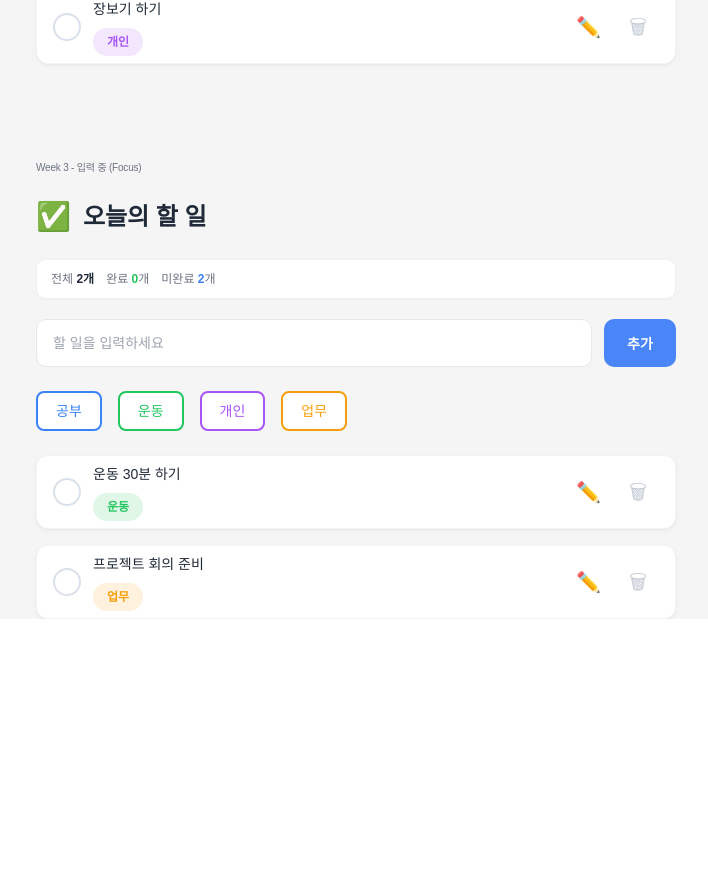
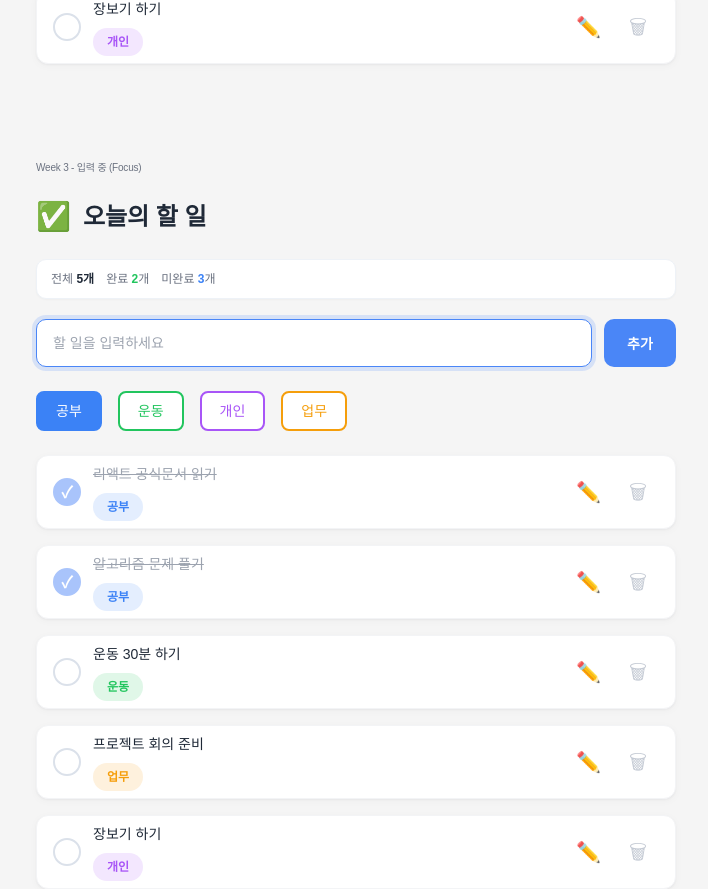
Before and after one commit to IT-Cotato/13th-Frontend-Assignment, a React (Vite) app in the folder week1/: page / in a window 1280 px wide. Shown: the part 713-1602 px from the top of the page, without its empty margins (284-992 px from the left). Before the commit the page ends 1332 px from the top, so only its background shows below. Built offline with nearby package versions, Linux system fonts and the light colour scheme; a web font is replaced by a local one.

Commit message:
refactor: 기본 및 focus todo 상태 통합

```diff
--- a/week1/src/App.tsx
+++ b/week1/src/App.tsx
@@ -1,8 +1,8 @@
 import { FormEvent, useState } from "react";
 import TodoHeader from "./components/TodoHeader";
 import TodoList from "./components/TodoList";
-import { focusPreviewItems, initialTodoItems } from "./data";
-import type { TodoCategory } from "./types";
+import { initialTodoItems } from "./data";
+import type { TodoCategory, TodoItem } from "./types";
 
 const categories: { id: TodoCategory; label: string }[] = [
   { id: "study", label: "공부" },
@@ -14,14 +14,9 @@ const categories: { id: TodoCategory; label: string }[] = [
 export default function App() {
   const [todoItems, setTodoItems] = useState(initialTodoItems);
   const [newTodo, setNewTodo] = useState("");
-  const [newCategory, setNewCategory] = useState<TodoCategory>("study");
+  const [selectedCategory, setSelectedCategory] = useState<TodoCategory>("study");
   const [editingTodoId, setEditingTodoId] = useState<number | null>(null);
   const [editingTodoText, setEditingTodoText] = useState("");
-  const [focusItems, setFocusItems] = useState(focusPreviewItems);
-  const [focusTodo, setFocusTodo] = useState("");
-  const [focusCategory, setFocusCategory] = useState<TodoCategory>("exercise");
-  const [editingFocusId, setEditingFocusId] = useState<number | null>(null);
-  const [editingFocusText, setEditingFocusText] = useState("");
 
   function handleToggle(id: number) {
     setTodoItems((currentItems) =>
@@ -66,49 +61,6 @@ export default function App() {
     setEditingTodoText("");
   }
 
-  function handleFocusToggle(id: number) {
-    setFocusItems((currentItems) =>
-      currentItems.map((item) =>
-        item.id === id ? { ...item, checked: !item.checked } : item
-      )
-    );
-  }
-
-  function handleFocusDelete(id: number) {
-    setFocusItems((currentItems) => currentItems.filter((item) => item.id !== id));
-
-    if (editingFocusId === id) {
-      setEditingFocusId(null);
-      setEditingFocusText("");
-    }
-  }
-
-  function handleFocusEditStart(id: number, text: string) {
-    setEditingFocusId(id);
-    setEditingFocusText(text);
-  }
-
-  function handleFocusEditCancel() {
-    setEditingFocusId(null);
-    setEditingFocusText("");
-  }
-
-  function handleFocusEditSave(id: number) {
-    const trimmedTodo = editingFocusText.trim();
-
-    if (!trimmedTodo) {
-      return;
-    }
-
-    setFocusItems((currentItems) =>
-      currentItems.map((item) =>
-        item.id === id ? { ...item, text: trimmedTodo } : item
-      )
-    );
-    setEditingFocusId(null);
-    setEditingFocusText("");
-  }
-
   function handleAdd(event: FormEvent<HTMLFormElement>) {
     event.preventDefault();
 
@@ -124,70 +76,133 @@ export default function App() {
         id: Date.now(),
         text: trimmedTodo,
         checked: false,
-        category: newCategory,
+        category: selectedCategory,
       },
     ]);
     setNewTodo("");
   }
 
-  function handleFocusAdd(event: FormEvent<HTMLFormElement>) {
-    event.preventDefault();
-
-    const trimmedTodo = focusTodo.trim();
-
-    if (!trimmedTodo) {
-      return;
-    }
-
-    setFocusItems((currentItems) => [
-      {
-        id: Date.now(),
-        text: trimmedTodo,
-        checked: false,
-        category: focusCategory,
-      },
-      ...currentItems,
-    ]);
-    setFocusTodo("");
-  }
-
   const todoCompletedCount = todoItems.filter((item) => item.checked).length;
-  const focusCompletedCount = focusItems.filter((item) => item.checked).length;
-
-  function isCategoryComplete(items: typeof todoItems, categoryId: TodoCategory) {
-    const categoryItems = items.filter((item) => item.category === categoryId);
-
-    return categoryItems.length > 0 && categoryItems.every((item) => item.checked);
-  }
 
   return (
     <main className="page">
       <section className="design-frame">
         <div className="todo-stack">
-          <section className="todo-panel" aria-labelledby="toggle-title">
-            <p className="eyebrow">Week 3 - 기본 상태</p>
-            <TodoHeader icon="✅" title="오늘의 할 일" headingId="toggle-title" />
+          <TodoPanel
+            eyebrow="Week 3 - 기본 상태"
+            headingId="toggle-title"
+            items={todoItems}
+            completedCount={todoCompletedCount}
+            todoText={newTodo}
+            selectedCategory={selectedCategory}
+            editingId={editingTodoId}
+            editingText={editingTodoText}
+            onTodoTextChange={setNewTodo}
+            onCategorySelect={setSelectedCategory}
+            onAdd={handleAdd}
+            onEditingTextChange={setEditingTodoText}
+            onEditStart={handleEditStart}
+            onEditSave={handleEditSave}
+            onEditCancel={handleEditCancel}
+            onToggle={handleToggle}
+            onDelete={handleDelete}
+          />
+
+          <TodoPanel
+            eyebrow="Week 3 - 입력 중 (Focus)"
+            headingId="focus-title"
+            items={todoItems}
+            completedCount={todoCompletedCount}
+            todoText={newTodo}
+            selectedCategory={selectedCategory}
+            editingId={editingTodoId}
+            editingText={editingTodoText}
+            onTodoTextChange={setNewTodo}
+            onCategorySelect={setSelectedCategory}
+            onAdd={handleAdd}
+            onEditingTextChange={setEditingTodoText}
+            onEditStart={handleEditStart}
+            onEditSave={handleEditSave}
+            onEditCancel={handleEditCancel}
+            onToggle={handleToggle}
+            onDelete={handleDelete}
+            isFocusPreview
+          />
+        </div>
+      </section>
+    </main>
+  );
+}
+
+interface TodoPanelProps {
+  eyebrow: string;
+  headingId: string;
+  items: TodoItem[];
+  completedCount: number;
+  todoText: string;
+  selectedCategory: TodoCategory;
+  editingId: number | null;
+  editingText: string;
+  onTodoTextChange: (text: string) => void;
+  onCategorySelect: (category: TodoCategory) => void;
+  onAdd: (event: FormEvent<HTMLFormElement>) => void;
+  onEditingTextChange: (text: string) => void;
+  onEditStart: (id: number, text: string) => void;
+  onEditSave: (id: number) => void;
+  onEditCancel: () => void;
+  onToggle: (id: number) => void;
+  onDelete: (id: number) => void;
+  isFocusPreview?: boolean;
+}
+
+function TodoPanel({
+  eyebrow,
+  headingId,
+  items,
+  completedCount,
+  todoText,
+  selectedCategory,
+  editingId,
+  editingText,
+  onTodoTextChange,
+  onCategorySelect,
+  onAdd,
+  onEditingTextChange,
+  onEditStart,
+  onEditSave,
+  onEditCancel,
+  onToggle,
+  onDelete,
+  isFocusPreview = false,
+}: TodoPanelProps) {
+  return (
+    <section
+      className={`todo-panel ${isFocusPreview ? "is-focus-preview" : ""}`}
+      aria-labelledby={headingId}
+    >
+      <p className="eyebrow">{eyebrow}</p>
+      <TodoHeader icon="✅" title="오늘의 할 일" headingId={headingId} />
       <div className="todo-summary" aria-label="할 일 현황">
         <span>
-                전체 <strong>{todoItems.length}개</strong>
+          전체 <strong>{items.length}개</strong>
         </span>
         <span>
-                완료 <strong className="todo-summary-complete-count">{todoCompletedCount}</strong>개
+          완료 <strong className="todo-summary-complete-count">{completedCount}</strong>개
         </span>
         <span>
           미완료{" "}
           <strong className="todo-summary-pending-count">
-                  {todoItems.length - todoCompletedCount}
+            {items.length - completedCount}
           </strong>개
         </span>
       </div>
       <div className="category-box">
-              <form className="todo-form" onSubmit={handleAdd}>
+        <form className="todo-form" onSubmit={onAdd}>
           <input
             className="todo-input"
             type="text"
-                  value={newTodo}
-                  onChange={(event) => setNewTodo(event.target.value)}
+            value={todoText}
+            onChange={(event) => onTodoTextChange(event.target.value)}
             placeholder="할 일을 입력하세요"
             aria-label="할 일 입력"
           />
@@ -196,93 +211,36 @@ export default function App() {
           </button>
         </form>
         <div className="category-selector" aria-label="카테고리 선택">
-                {categories.map((category) => (
+          {categories.map((category) => {
+            const isSelected = selectedCategory === category.id;
+
+            return (
               <button
                 key={category.id}
                 type="button"
                 className={`category-button is-${category.id} ${
-                      isCategoryComplete(todoItems, category.id) ? "is-complete" : ""
+                  isSelected ? "is-selected" : ""
                 }`}
-                    onClick={() => setNewCategory(category.id)}
+                aria-pressed={isSelected}
+                onClick={() => onCategorySelect(category.id)}
               >
                 {category.label}
               </button>
-                ))}
+            );
+          })}
         </div>
         <TodoList
-                items={todoItems}
-                editingId={editingTodoId}
-                editingText={editingTodoText}
-                onEditingTextChange={setEditingTodoText}
-                onEditStart={handleEditStart}
-                onEditSave={handleEditSave}
-                onEditCancel={handleEditCancel}
-                onToggle={handleToggle}
-                onDelete={handleDelete}
+          items={items}
+          editingId={editingId}
+          editingText={editingText}
+          onEditingTextChange={onEditingTextChange}
+          onEditStart={onEditStart}
+          onEditSave={onEditSave}
+          onEditCancel={onEditCancel}
+          onToggle={onToggle}
+          onDelete={onDelete}
         />
       </div>
     </section>
-
-          <section className="todo-panel" aria-labelledby="focus-title">
-            <p className="eyebrow">Week 3 - 입력 중 (Focus)</p>
-            <TodoHeader icon="✅" title="오늘의 할 일" headingId="focus-title" />
-            <div className="todo-summary" aria-label="할 일 현황">
-              <span>
-                전체 <strong>{focusItems.length}개</strong>
-              </span>
-              <span>
-                완료 <strong className="todo-summary-complete-count">{focusCompletedCount}</strong>개
-              </span>
-              <span>
-                미완료{" "}
-                <strong className="todo-summary-pending-count">
-                  {focusItems.length - focusCompletedCount}
-                </strong>개
-              </span>
-            </div>
-            <div className="category-box">
-              <form className="todo-form" onSubmit={handleFocusAdd}>
-                <input
-                  className="todo-input"
-                  type="text"
-                  value={focusTodo}
-                  onChange={(event) => setFocusTodo(event.target.value)}
-                  placeholder="할 일을 입력하세요"
-                  aria-label="새로운 할 일 입력"
-                />
-                <button className="todo-add-button" type="submit">
-                  추가
-                </button>
-              </form>
-              <div className="category-selector" aria-label="카테고리 선택">
-                {categories.map((category) => (
-                  <button
-                    key={category.id}
-                    type="button"
-                    className={`category-button is-${category.id} ${
-                      isCategoryComplete(focusItems, category.id) ? "is-complete" : ""
-                    }`}
-                    onClick={() => setFocusCategory(category.id)}
-                  >
-                    {category.label}
-                  </button>
-                ))}
-              </div>
-              <TodoList
-                items={focusItems}
-                editingId={editingFocusId}
-                editingText={editingFocusText}
-                onEditingTextChange={setEditingFocusText}
-                onEditStart={handleFocusEditStart}
-                onEditSave={handleFocusEditSave}
-                onEditCancel={handleFocusEditCancel}
-                onToggle={handleFocusToggle}
-                onDelete={handleFocusDelete}
-              />
-            </div>
-          </section>
-        </div>
-      </section>
-    </main>
   );
 }
--- a/week1/src/data.ts
+++ b/week1/src/data.ts
@@ -7,8 +7,3 @@ export const initialTodoItems: TodoItem[] = [
   { id: 4, text: "프로젝트 회의 준비", checked: false, category: "work" },
   { id: 5, text: "장보기 하기", checked: false, category: "personal" },
 ];
-
-export const focusPreviewItems: TodoItem[] = [
-  { id: 101, text: "운동 30분 하기", checked: false, category: "exercise" },
-  { id: 102, text: "프로젝트 회의 준비", checked: false, category: "work" },
-];
--- a/week1/styles.css
+++ b/week1/styles.css
@@ -144,6 +144,11 @@ body {
   box-shadow: 0 0 0 4px rgba(74, 134, 247, 0.18);
 }
 
+.todo-panel.is-focus-preview .todo-input {
+  border-color: var(--blue);
+  box-shadow: 0 0 0 4px rgba(74, 134, 247, 0.18);
+}
+
 .todo-add-button {
   flex: 0 0 72px;
   height: 48px;
@@ -209,7 +214,7 @@ body {
   background: color-mix(in srgb, currentColor 12%, white);
 }
 
-.category-button.is-complete {
+.category-button.is-selected {
   color: #fff;
 }
 
@@ -221,7 +226,7 @@ body {
   color: var(--category-study);
 }
 
-.category-button.is-study.is-complete {
+.category-button.is-study.is-selected {
   background: var(--category-study);
   border-color: var(--category-study);
   color: #fff;
@@ -231,7 +236,7 @@ body {
   color: var(--category-exercise);
 }
 
-.category-button.is-exercise.is-complete {
+.category-button.is-exercise.is-selected {
   background: var(--category-exercise);
   border-color: var(--category-exercise);
   color: #fff;
@@ -241,7 +246,7 @@ body {
   color: var(--category-personal);
 }
 
-.category-button.is-personal.is-complete {
+.category-button.is-personal.is-selected {
   background: var(--category-personal);
   border-color: var(--category-personal);
   color: #fff;
@@ -251,7 +256,7 @@ body {
   color: var(--category-work);
 }
 
-.category-button.is-work.is-complete {
+.category-button.is-work.is-selected {
   background: var(--category-work);
   border-color: var(--category-work);
   color: #fff;
```
Lines whose indentation alone changed are shown as unchanged.
